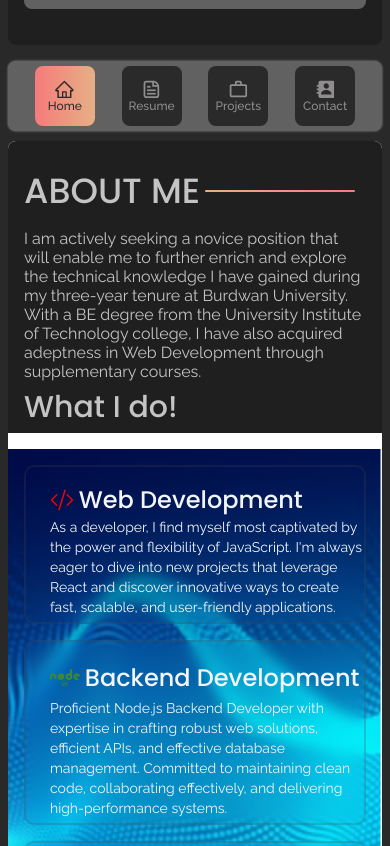
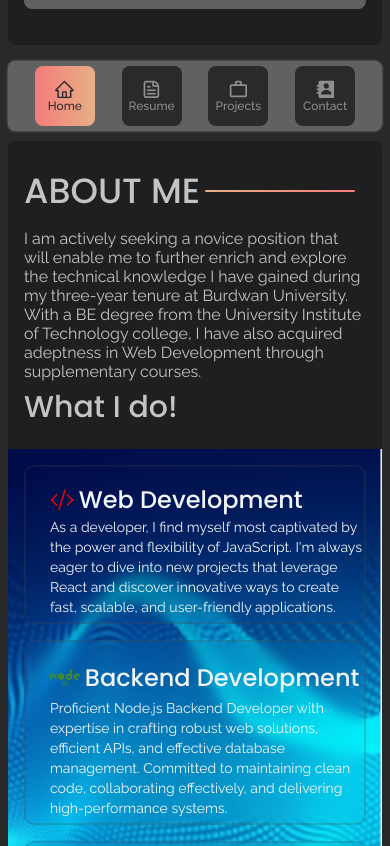
Before and after one commit to repo-by-anish/portfolio_frontend, a React (Create React App) app: page / in a window 390 px wide. Shown: the part 778-1624 px from the top of the page. Built offline with nearby package versions, Linux system fonts and the light colour scheme; no server answers.

Commit message:
Meta Updated

```diff
--- a/src/App.css
+++ b/src/App.css
@@ -461,7 +461,6 @@ header {
 
   .m__r__viewer {
     height: 100%;
-    background-color: #FFFFFF;
     background-repeat: no-repeat;
     background-size: cover;
     overflow-y: auto;
```
